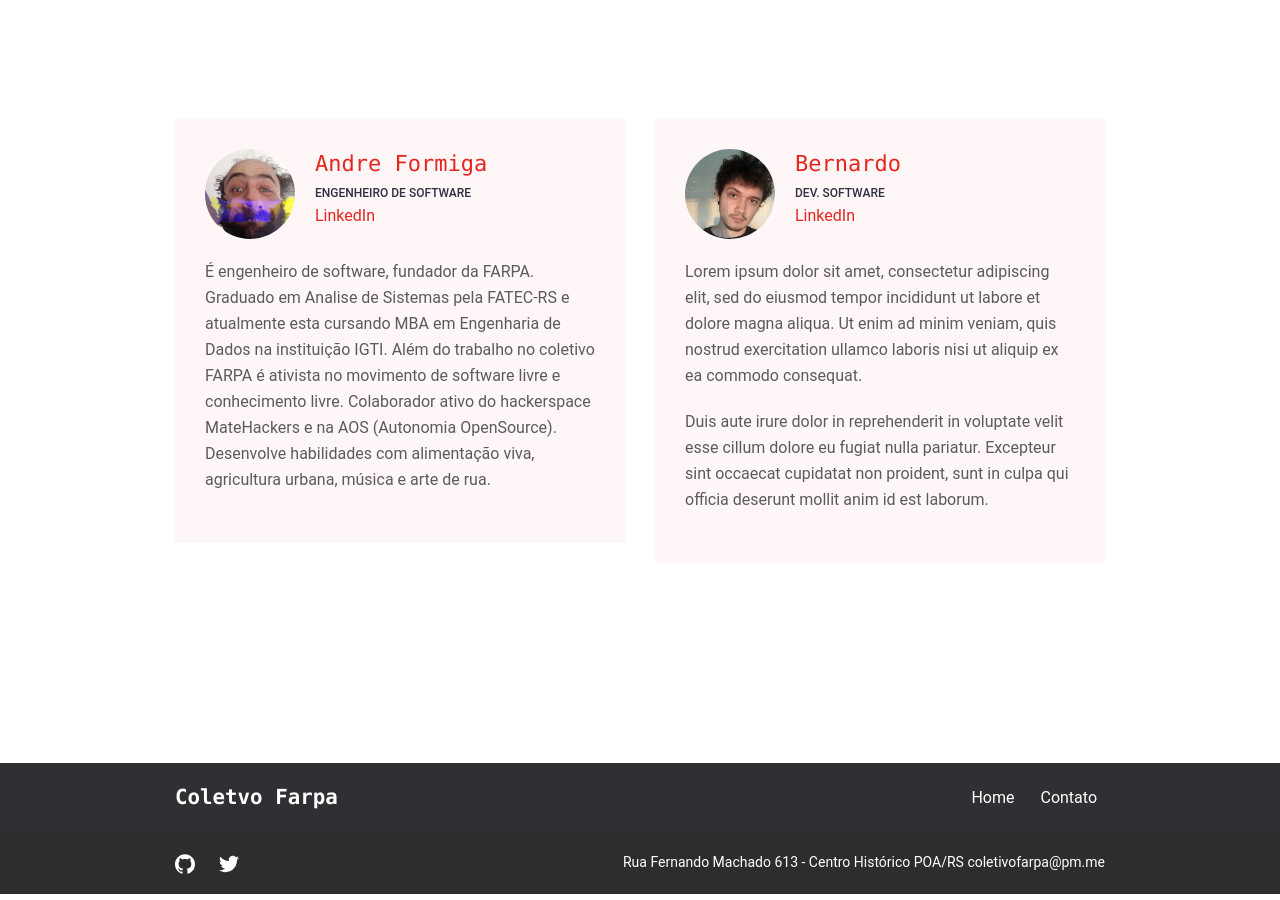
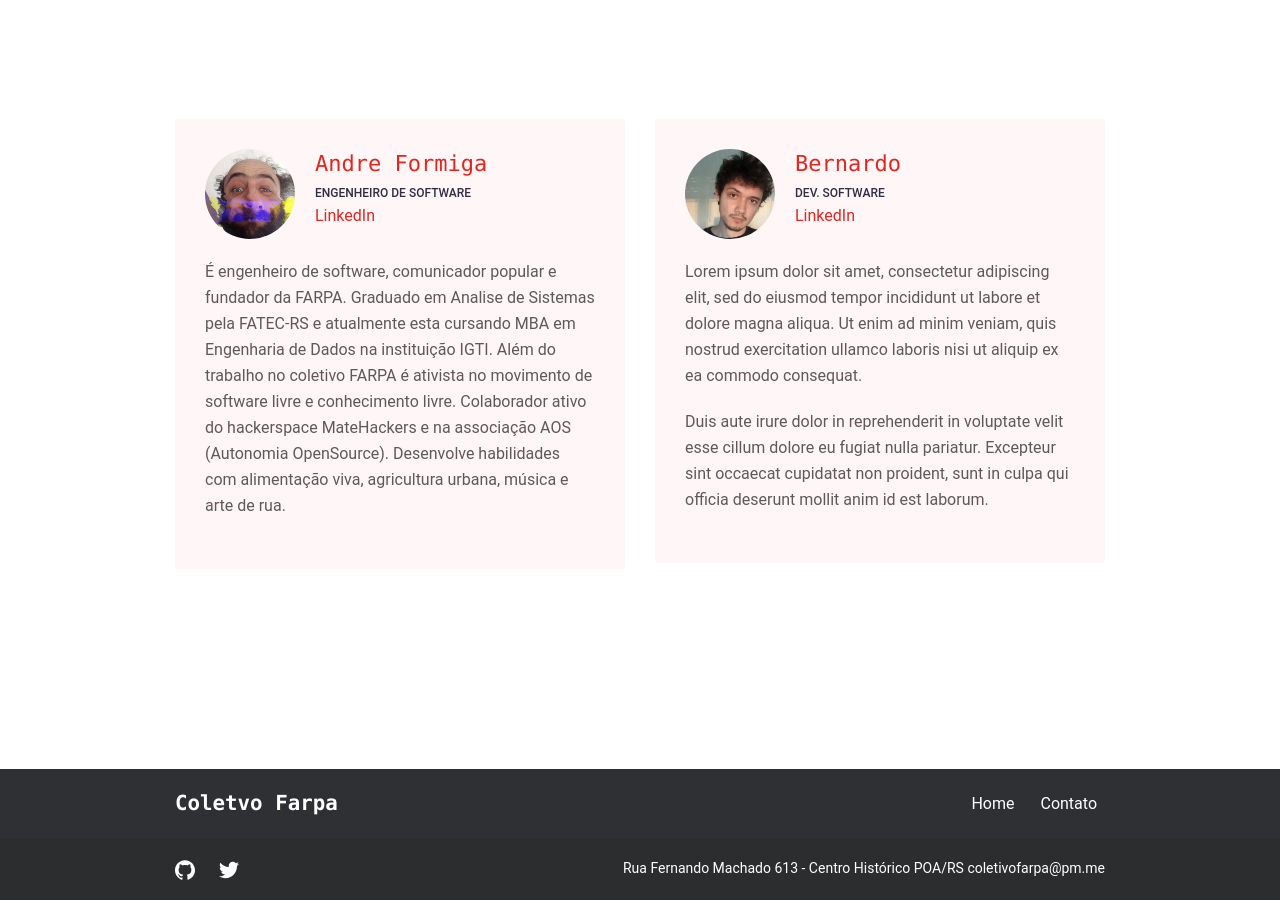
Before and after one commit to coletivofarpa/coletivofarpa.github.io, a Jekyll site: the page built from team.md, in a window 1280 px wide and 900 px high, scrolled down 656 px. Built offline with Jekyll 4.4.1, drawn with Linux system fonts in a browser that asks for light colours; part of the change alters nothing that is shown.

```diff
--- a/_team/andre-formiga.md
+++ b/_team/andre-formiga.md
@@ -10,4 +10,4 @@ weight: 1
 layout: team
 ---
 
-É engenheiro de software, fundador da FARPA. Graduado em Analise de Sistemas pela FATEC-RS e atualmente esta cursando MBA em Engenharia de Dados na instituição IGTI. Além do trabalho no coletivo FARPA é ativista no movimento de software livre e conhecimento livre. Colaborador ativo do hackerspace MateHackers e na AOS (Autonomia OpenSource). Desenvolve habilidades com alimentação viva, agricultura urbana, música e arte de rua.
+É engenheiro de software, comunicador popular e fundador da FARPA. Graduado em Analise de Sistemas pela FATEC-RS e atualmente esta cursando MBA em Engenharia de Dados na instituição IGTI. Além do trabalho no coletivo FARPA é ativista no movimento de software livre e conhecimento livre. Colaborador ativo do hackerspace MateHackers e na associação AOS (Autonomia OpenSource). Desenvolve habilidades com alimentação viva, agricultura urbana, música e arte de rua.
--- a/team.md
+++ b/team.md
@@ -1,7 +1,7 @@
 ---
-title: Team
+title: Time
 layout: teams
-description: Team
+description: Time
 permalink: "/team/"
 intro_image_absolute: true
 intro_image_hide_on_mobile: false
```
